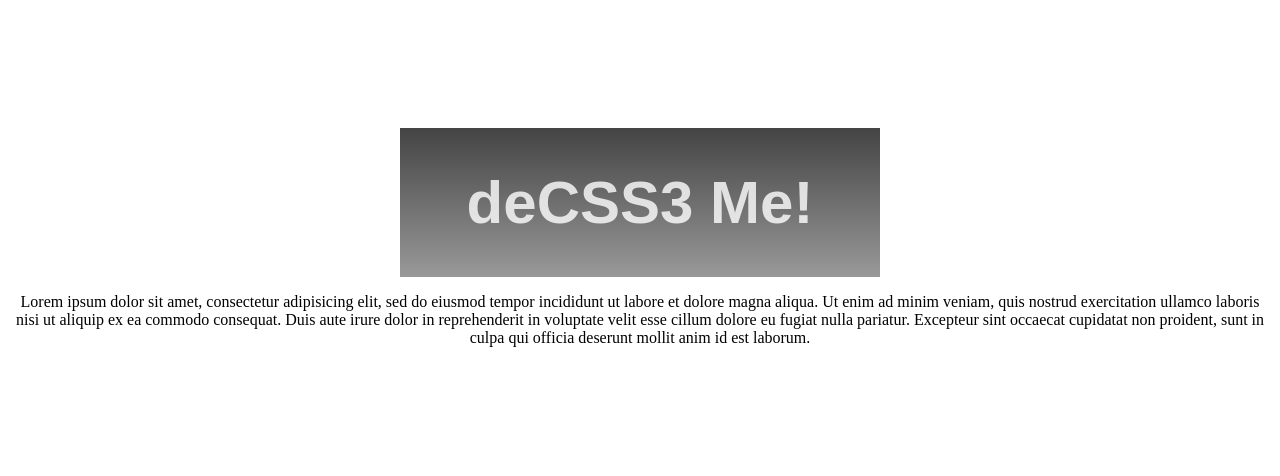
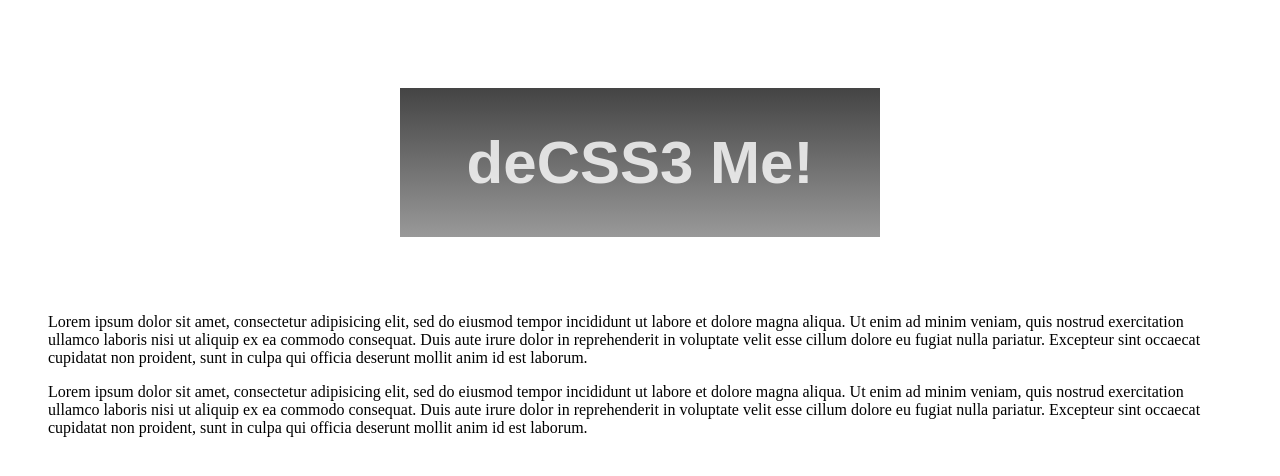
Before and after one commit to davatron5000/deCSS3, a plain HTML site: page example.html in a window 1280 px wide. Both pictures are taken after a click on the link "deCSS3 Me!". Drawn offline with Linux system fonts and the light colour scheme.

Commit message:
addressing column-count issue

```diff
--- a/deCSS3.js
+++ b/deCSS3.js
@@ -11,7 +11,9 @@ var deCSS3 = {
 			rules += this.addPrefixes("border-radius:0!important;");
 			rules += this.addPrefixes("box-shadow:none!important;");
 			rules += this.addPrefixes("column-count:1!important;");
+			rules += this.addPrefixes("column-count:none!important;");
 			rules += this.addPrefixes("column-gap:0!important;");
+			rules += this.addPrefixes("column-span:all!important;");
 			rules += this.addPrefixes("text-shadow:none!important;");
 			rules += this.addPrefixes("transform:none!important;");
 			rules += this.addPrefixes("transition:none!important;");
@@ -25,7 +27,7 @@ var deCSS3 = {
 		},
 
 		addPrefixes: function(rule) {
-			var prefixes = ['-webkit-','-moz-','-o-','-ms-','-khtml-'];
+			var prefixes = ['-webkit-','-moz-','-o-'];
 			var prefixedRule = "";
 			prefixes.forEach(function(prefix){
 				prefixedRule += prefix + rule;
--- a/example.html
+++ b/example.html
@@ -4,7 +4,11 @@
 		<title>deCSS3</title>
 		<style type="text/css" media="screen">
 			body {
-				padding-top: 120px;
+				padding: 40px;
+			}
+
+			header {
+				margin: 40px 0 60px;
 				text-align: center;
 			}
 			a {
@@ -24,7 +28,7 @@
 				text-decoration: none;
 				text-shadow: 2px 2px 2px #000;
 				width: 400px;
-				-webkit-transform: rotate(-10deg);
+				-webkit-transform: rotate(-5deg);
 				-webkit-transition: all 1s linear;
 			}
 
@@ -32,7 +36,7 @@
 				background: #f00;
 			}
 
-			p {
+			p:last-of-type {
 				-webkit-column-count: 3;
 
 			}
@@ -40,9 +44,15 @@
 		</style
 	</head>
 	<body>
+		<header>
 		<a href="#">deCSS3 Me!</a>
+		</header>
+
+		<section>
+		<p>Lorem ipsum dolor sit amet, consectetur adipisicing elit, sed do eiusmod tempor incididunt ut labore et dolore magna aliqua. Ut enim ad minim veniam, quis nostrud exercitation ullamco laboris nisi ut aliquip ex ea commodo consequat. Duis aute irure dolor in reprehenderit in voluptate velit esse cillum dolore eu fugiat nulla pariatur. Excepteur sint occaecat cupidatat non proident, sunt in culpa qui officia deserunt mollit anim id est laborum.</p>
 
 		<p>Lorem ipsum dolor sit amet, consectetur adipisicing elit, sed do eiusmod tempor incididunt ut labore et dolore magna aliqua. Ut enim ad minim veniam, quis nostrud exercitation ullamco laboris nisi ut aliquip ex ea commodo consequat. Duis aute irure dolor in reprehenderit in voluptate velit esse cillum dolore eu fugiat nulla pariatur. Excepteur sint occaecat cupidatat non proident, sunt in culpa qui officia deserunt mollit anim id est laborum.</p>
+		</section>
 
 		<script>
 			var trigger = document.getElementsByTagName('a');
```
